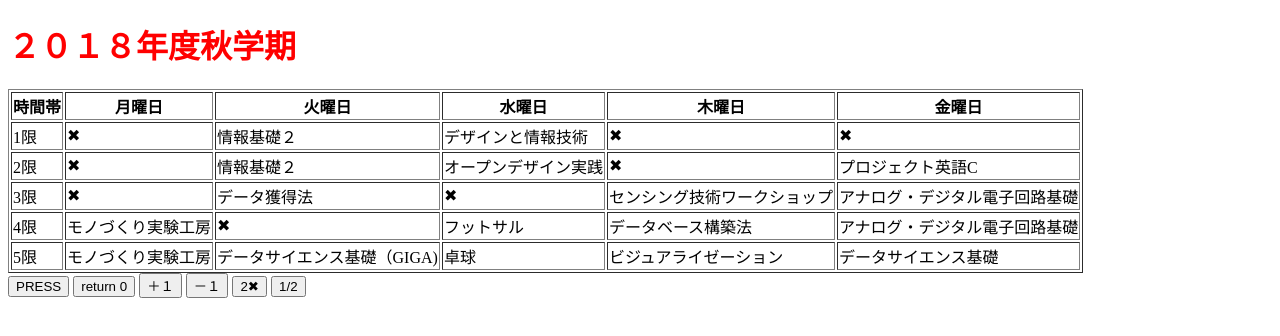
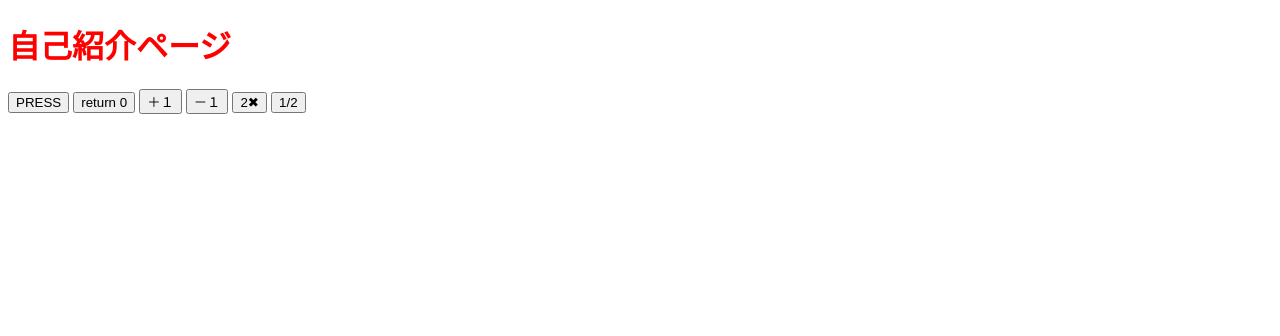
Before and after one commit to ARROWS-WALL/ARROWS-WALL.github.io, a plain HTML site: page index.html in a window 1280 px wide. Drawn offline with Linux system fonts and the light colour scheme.

Commit message:
自己紹介ページ更新

```diff
--- a/index.html
+++ b/index.html
@@ -3,63 +3,12 @@
 <head>
 <meta charset="UTF-8">
 <link rel="stylesheet" type="text/css" href="color.css"/>
-<script type="text/javascript" src="ex1.js"></script>
-<title>２０１８年秋学期時間割</title>
+<script type="text/javascript" src="index.js"></script>
+<title>自己紹介ページ</title>
 </head>
 <body>
-  <h1>２０１８年度秋学期</h1>
-  <table border="1">
-    <tr>
-      <th>時間帯</th>
-      <th>月曜日</th>
-      <th>火曜日</th>
-      <th>水曜日</th>
-      <th>木曜日</th>
-      <th>金曜日</th>
-    </tr>
-    <tr>
-      <td>1限</td>
-      <td>✖</td>
-      <td>情報基礎２</td>
-      <td>デザインと情報技術</td>
-      <td>✖</td>
-      <td>✖</td>
-    </tr>
-    <tr>
-      <td>2限</td>
-      <td>✖</td>
-      <td>情報基礎２</td>
-      <td>オープンデザイン実践</td>
-      <td>✖</td>
-      <td>プロジェクト英語C</td>
-    </tr>
-    <tr>
-      <td>3限</td>
-      <td>✖</td>
-      <td>データ獲得法</td>
-      <td>✖</td>
-      <td>センシング技術ワークショップ</td>
-      <td>アナログ・デジタル電子回路基礎</td>
-    </tr>
-    <tr>
-      <td>4限</td>
-      <td>モノづくり実験工房</td>
-      <td>✖</td>
-      <td>フットサル</td>
-      <td>データベース構築法</td>
-      <td>アナログ・デジタル電子回路基礎</td>
-    </tr>
-    <tr>
-      <td>5限</td>
-      <td>モノづくり実験工房</td>
-      <td>データサイエンス基礎（GIGA)</td>
-      <td>卓球</td>
-      <td>ビジュアライゼーション</td>
-      <td>データサイエンス基礎</td>
-    </tr>
-  </table>
+  <h1>自己紹介ページ</h1>
   <button onclick='message();'>PRESS</button>
-
   <button onclick='return0();'>return 0</button>
   <button onclick='add1();'>＋１</button>
   <button onclick='subtract1();'>－１</button>
--- /dev/null
+++ b/index.js
@@ -0,0 +1,19 @@
+function message(){
+
+}
+
+function return0(){
+
+}
+function add1(){
+
+}
+function subtract1(){
+
+}
+function double(){
+
+}
+function half(){
+
+}
```
Also changed, not shown: 1 other file.
